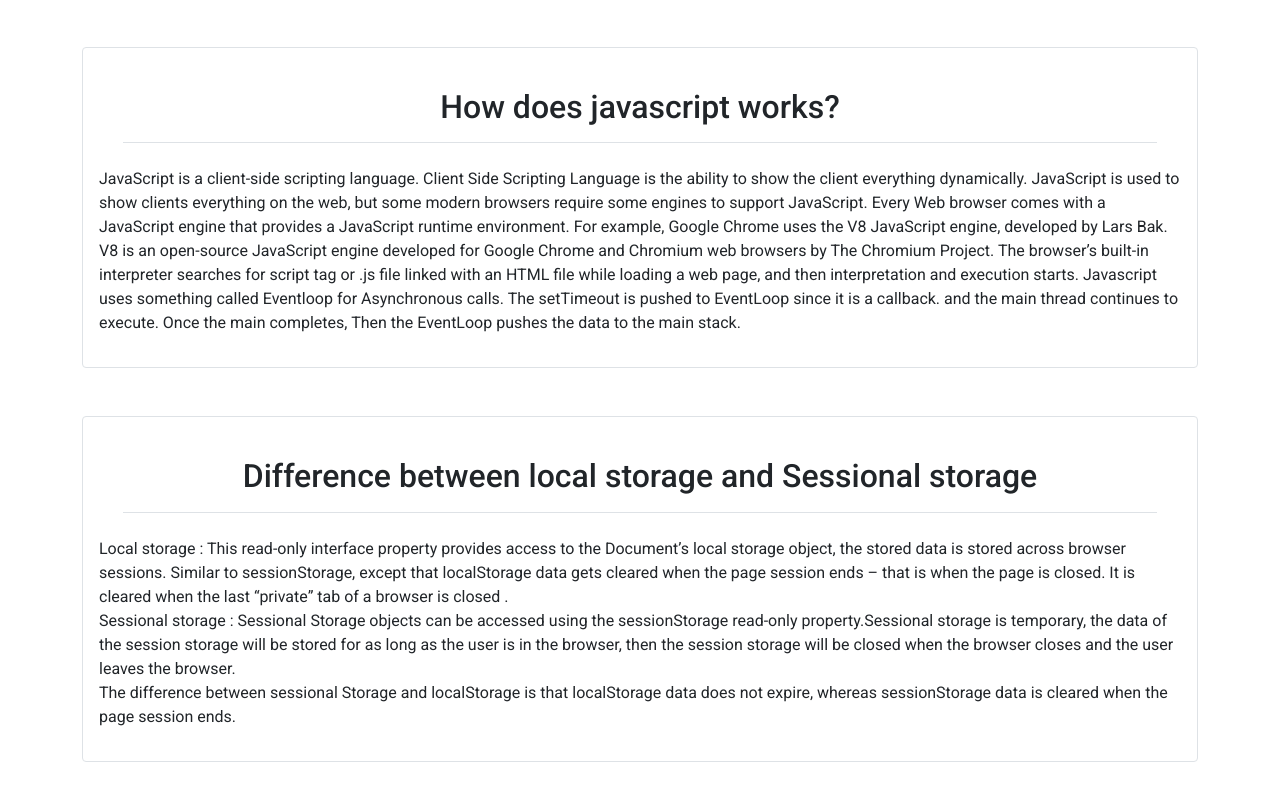
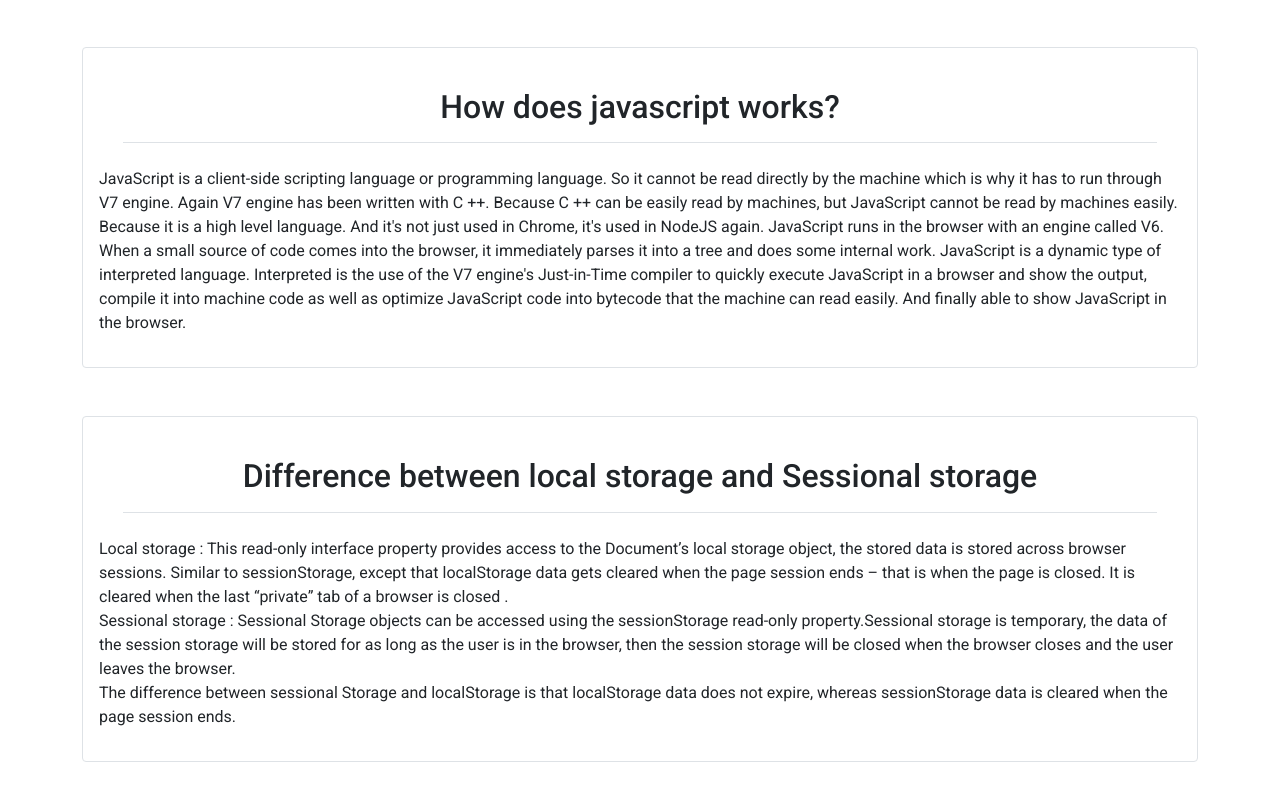
Before and after one commit to mozammelhoq1/insta-shohor, a plain HTML site: page index.html in a window 1280 px wide. Shown: the part 1549-2349 px from the top of the page. Drawn offline with nearby package versions, Linux system fonts and the light colour scheme.

Commit message:
insta shohor updated

```diff
--- a/index.html
+++ b/index.html
@@ -80,7 +80,7 @@
         <section class="container my-5">
             <div class="border mb-5 p-3 rounded">
                 <h2 class="text-center border-bottom pb-3 m-4">How does javascript works?</h2>
-                <p>JavaScript is a client-side scripting language. Client Side Scripting Language is the ability to show the client everything dynamically. JavaScript is used to show clients everything on the web, but some modern browsers require some engines to support JavaScript. Every Web browser comes with a JavaScript engine that provides a JavaScript runtime environment. For example, Google Chrome uses the V8 JavaScript engine, developed by Lars Bak. V8 is an open-source JavaScript engine developed for Google Chrome and Chromium web browsers by The Chromium Project. The browser’s built-in interpreter searches for script tag or .js  file linked with an HTML file while loading a web page, and then interpretation and execution starts. Javascript uses something called Eventloop for Asynchronous calls. The setTimeout is pushed to EventLoop since it is a callback. and the main thread continues to execute. Once the main completes, Then the EventLoop pushes the data to the main stack.</p>
+                <p>JavaScript is a client-side scripting language or programming language. So it cannot be read directly by the machine which is why it has to run through V7 engine. Again V7 engine has been written with C ++. Because C ++ can be easily read by machines, but JavaScript cannot be read by machines easily. Because it is a high level language. And it's not just used in Chrome, it's used in NodeJS again. JavaScript runs in the browser with an engine called V6. When a small source of code comes into the browser, it immediately parses it into a tree and does some internal work. JavaScript is a dynamic type of interpreted language. Interpreted is the use of the V7 engine's Just-in-Time compiler to quickly execute JavaScript in a browser and show the output, compile it into machine code as well as optimize JavaScript code into bytecode that the machine can read easily. And finally able to show JavaScript in the browser.</p>
             </div>
             <div class="border p-3 rounded">
                 <h2 class="text-center border-bottom pb-3 m-4">Difference between local storage and Sessional storage</h2>
```
